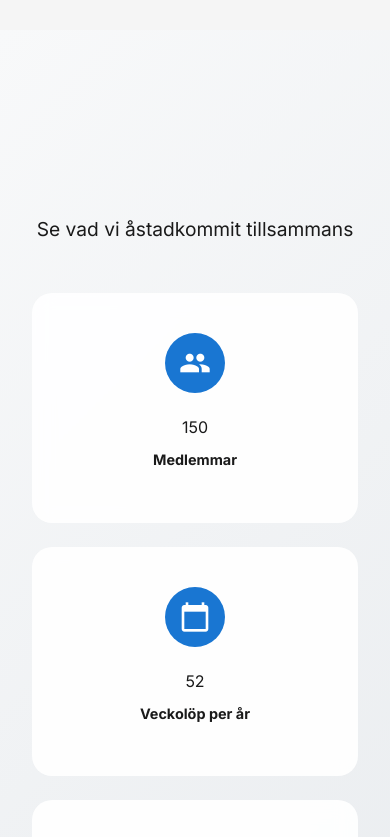
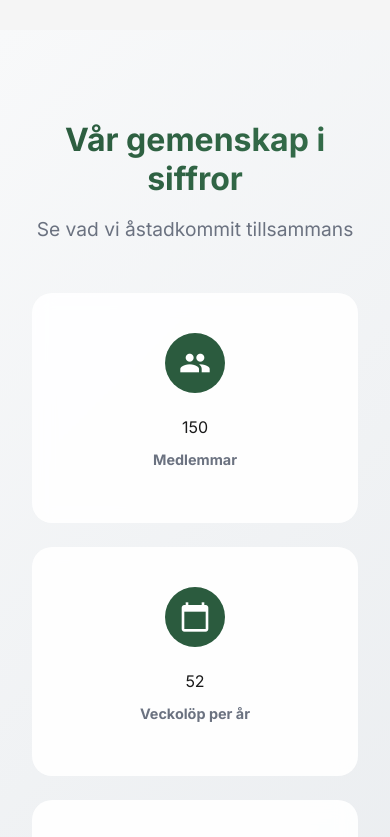
Before and after one commit to strandbergaxel/larkanweb, a website: page public/index.html in a window 390 px wide. Shown: the part 1420-2257 px from the top of the page. Drawn offline with Linux system fonts and the light colour scheme.

Commit message:
fix: updated animations

```diff
--- a/public/css/animations.css
+++ b/public/css/animations.css
@@ -68,3 +68,15 @@
 .animate-fade-up {
     animation: fadeInUp 0.6s ease-out forwards;
 }
+
+.stat-card,
+.event-card,
+.testimonial-card {
+    transition: transform 0.2s ease;
+}
+
+.stat-card:hover,
+.event-card:hover,
+.testimonial-card:hover {
+    transform: translateY(-2px);
+}
--- a/public/css/styles.css
+++ b/public/css/styles.css
@@ -512,9 +512,9 @@ section {
 
 /* Strava Data Page Styles */
 .strava-page {
+    padding: 4rem 0;
     background: linear-gradient(135deg, #f8f9fa 0%, #e9ecef 100%);
     min-height: calc(100vh - 80px);
-    padding: 4rem 0;
 }
 
 .strava-section {
@@ -531,6 +531,7 @@ section {
     padding: 3rem;
     border-radius: 20px;
     text-align: center;
+    box-shadow: 0 4px 6px rgba(0, 0, 0, 0.1);
 }
 
 .strava-logo {
@@ -540,6 +541,13 @@ section {
 .strava-logo img {
     height: 40px;
     width: auto;
+}
+
+.strava-description {
+    margin: 1.5rem 0;
+    color: var(--text-secondary);
+    font-size: 1.1rem;
+    line-height: 1.5;
 }
 
 .strava-connect-btn {
@@ -674,4 +682,13 @@ section {
         gap: 1rem;
         text-align: center;
     }
+
+    .strava-connect-card {
+        margin: 2rem auto;
+        padding: 2rem;
+    }
+
+    .section-title {
+        font-size: 2rem;
+    }
 }
--- a/public/css/theme.css
+++ b/public/css/theme.css
@@ -2,9 +2,10 @@
 
 :root {
   /* Primary Colors */
-  --larkan-green: #1B4220;
+  --larkan-green: #2B5B3E;
   --larkan-gold: #FFD700;
   --larkan-white: #FFFFFF;
+  --larkan-green-light: #346d4a;
 
   /* Surface Colors */
   --surface-primary: var(--larkan-green);
@@ -26,10 +27,15 @@
   --md-sys-typescale-body-large: 16px;
   --md-sys-typescale-body-medium: 14px;
 
-  --primary-color: #1976d2;
+  --primary-color: #2B5B3E;
   --surface-color: #ffffff;
   --on-surface: #000000;
   --spacing-unit: 8px;
+  --secondary-color: #346d4a;
+  --text-primary: #1f2937;
+  --text-secondary: #6b7280;
+  --background-light: #f8f9fa;
+  --background-dark: #e9ecef;
 }
 
 .elevation-1 {
```
